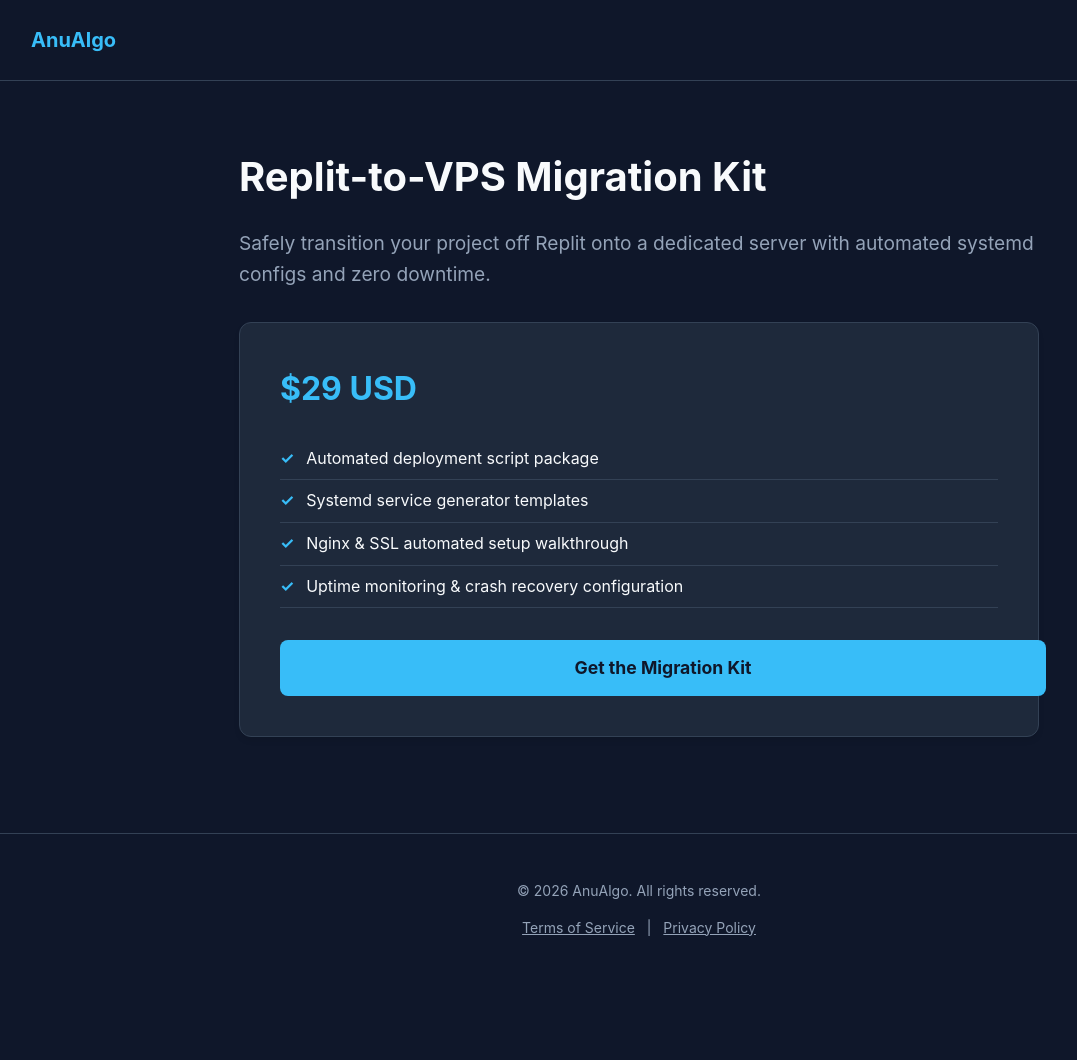
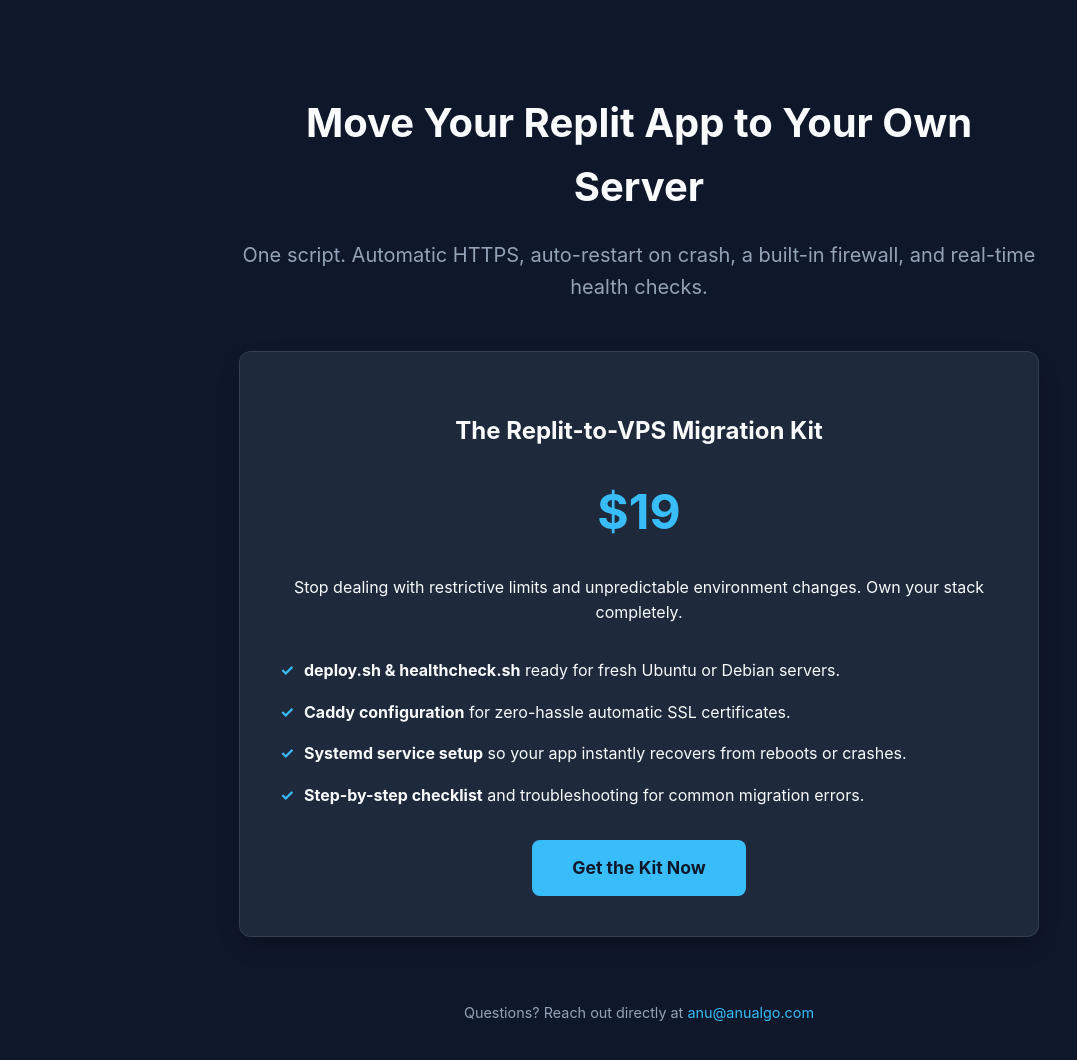
Before and after one commit to modsmms-cloud/anualgo_site, a plain HTML site: page index.html in a window 1280 px wide. Shown: the whole page, without its empty margins (1-1078 px from the left). Before the commit the page ends 985 px from the top, so only its background shows below. Drawn offline with Linux system fonts and the light colour scheme.

Commit message:
Update high-converting landing page

```diff
--- a/index.html
+++ b/index.html
@@ -3,44 +3,125 @@
 <head>
     <meta charset="UTF-8">
     <meta name="viewport" content="width=device-width, initial-scale=1.0">
-    <title>AnuAlgo | Replit-to-VPS Migration Kit</title>
+    <title>Anu Algo — Replit-to-VPS Migration Kit</title>
     <style>
-        :root { --bg-color: #0f172a; --card-bg: #1e293b; --accent: #38bdf8; --text-main: #f8fafc; --text-muted: #94a3b8; --border: #334155; }
-        body { font-family: -apple-system, BlinkMacSystemFont, "Segoe UI", Roboto, sans-serif; background-color: var(--bg-color); color: var(--text-main); margin: 0; padding: 0; line-height: 1.6; }
-        header { border-bottom: 1px solid var(--border); padding: 1.5rem 2rem; display: flex; justify-content: space-between; align-items: center; }
-        .logo { font-weight: bold; font-size: 1.25rem; color: var(--accent); text-decoration: none; }
-        .container { max-width: 800px; margin: 4rem auto; padding: 0 1.5rem; }
-        h1 { font-size: 2.5rem; margin-bottom: 1rem; }
-        p.subtitle { font-size: 1.2rem; color: var(--text-muted); margin-bottom: 2rem; }
-        .card { background-color: var(--card-bg); border: 1px solid var(--border); border-radius: 12px; padding: 2.5rem; box-shadow: 0 4px 6px -1px rgba(0, 0, 0, 0.1); }
-        .price { font-size: 2rem; font-weight: bold; color: var(--accent); margin-bottom: 1.5rem; }
-        ul { list-style: none; padding: 0; margin-bottom: 2rem; }
-        ul li { padding: 0.5rem 0; border-bottom: 1px solid var(--border); display: flex; align-items: center; }
-        ul li::before { content: "✓"; color: var(--accent); font-weight: bold; margin-right: 0.75rem; }
-        .btn { display: block; width: 100%; background-color: var(--accent); color: #0f172a; text-align: center; padding: 0.875rem 1.5rem; border-radius: 8px; font-weight: bold; text-decoration: none; font-size: 1.1rem; }
-        footer { margin-top: 6rem; text-align: center; font-size: 0.875rem; color: var(--text-muted); padding: 2rem 0; border-top: 1px solid var(--border); }
-        footer a { color: var(--text-muted); text-decoration: underline; margin: 0 0.5rem; }
+        :root {
+            --bg: #0f172a;
+            --card-bg: #1e293b;
+            --accent: #38bdf8;
+            --text: #f8fafc;
+            --text-muted: #94a3b8;
+        }
+        body {
+            font-family: -apple-system, BlinkMacSystemFont, "Segoe UI", Roboto, sans-serif;
+            background-color: var(--bg);
+            color: var(--text);
+            margin: 0;
+            padding: 0;
+            line-height: 1.6;
+        }
+        .container {
+            max-width: 800px;
+            margin: 0 auto;
+            padding: 4rem 2rem;
+        }
+        header {
+            text-align: center;
+            margin-bottom: 3rem;
+        }
+        h1 {
+            font-size: 2.5rem;
+            margin-bottom: 1rem;
+            color: var(--text);
+        }
+        p.subtitle {
+            font-size: 1.25rem;
+            color: var(--text-muted);
+        }
+        .card {
+            background-color: var(--card-bg);
+            border-radius: 12px;
+            padding: 2.5rem;
+            box-shadow: 0 10px 25px -5px rgba(0, 0, 0, 0.3);
+            border: 1px solid rgba(255, 255, 255, 0.1);
+            text-align: center;
+        }
+        .price {
+            font-size: 3rem;
+            font-weight: bold;
+            color: var(--accent);
+            margin: 1.5rem 0;
+        }
+        ul {
+            text-align: left;
+            list-style-type: none;
+            padding: 0;
+            margin: 2rem 0;
+        }
+        ul li {
+            margin-bottom: 1rem;
+            padding-left: 1.5rem;
+            position: relative;
+        }
+        ul li::before {
+            content: "✓";
+            color: var(--accent);
+            position: absolute;
+            left: 0;
+            font-weight: bold;
+        }
+        .btn {
+            display: inline-block;
+            background-color: var(--accent);
+            color: #0f172a;
+            padding: 0.85rem 2.5rem;
+            font-size: 1.1rem;
+            font-weight: bold;
+            text-decoration: none;
+            border-radius: 8px;
+            transition: opacity 0.2s;
+        }
+        .btn:hover {
+            opacity: 0.9;
+        }
+        footer {
+            text-align: center;
+            margin-top: 4rem;
+            color: var(--text-muted);
+            font-size: 0.9rem;
+        }
+        footer a {
+            color: var(--accent);
+            text-decoration: none;
+        }
     </style>
 </head>
 <body>
-    <header><a href="index.html" class="logo">AnuAlgo</a></header>
     <div class="container">
-        <h1>Replit-to-VPS Migration Kit</h1>
-        <p class="subtitle">Safely transition your project off Replit onto a dedicated server with automated systemd configs and zero downtime.</p>
+        <header>
+            <h1>Move Your Replit App to Your Own Server</h1>
+            <p class="subtitle">One script. Automatic HTTPS, auto-restart on crash, a built-in firewall, and real-time health checks.</p>
+        </header>
+
         <div class="card">
-            <div class="price">$29 USD</div>
+            <h2>The Replit-to-VPS Migration Kit</h2>
+            <div class="price">$19</div>
+            <p>Stop dealing with restrictive limits and unpredictable environment changes. Own your stack completely.</p>
+
             <ul>
-                <li>Automated deployment script package</li>
-                <li>Systemd service generator templates</li>
-                <li>Nginx & SSL automated setup walkthrough</li>
-                <li>Uptime monitoring & crash recovery configuration</li>
+                <li><strong>deploy.sh & healthcheck.sh</strong> ready for fresh Ubuntu or Debian servers.</li>
+                <li><strong>Caddy configuration</strong> for zero-hassle automatic SSL certificates.</li>
+                <li><strong>Systemd service setup</strong> so your app instantly recovers from reboots or crashes.</li>
+                <li><strong>Step-by-step checklist</strong> and troubleshooting for common migration errors.</li>
             </ul>
-            <a href="thanks.html" class="btn">Get the Migration Kit</a>
+
+            <!-- Replace href with your actual Stripe or PayPal payment link -->
+            <a href="https://your-payment-link-here.com" class="btn">Get the Kit Now</a>
         </div>
+
+        <footer>
+            <p>Questions? Reach out directly at <a href="mailto:anu@anualgo.com">anu@anualgo.com</a></p>
+        </footer>
     </div>
-    <footer>
-        <p>&copy; 2026 AnuAlgo. All rights reserved.</p>
-        <p><a href="terms.html">Terms of Service</a> | <a href="privacy.html">Privacy Policy</a></p>
-    </footer>
 </body>
 </html>
```
